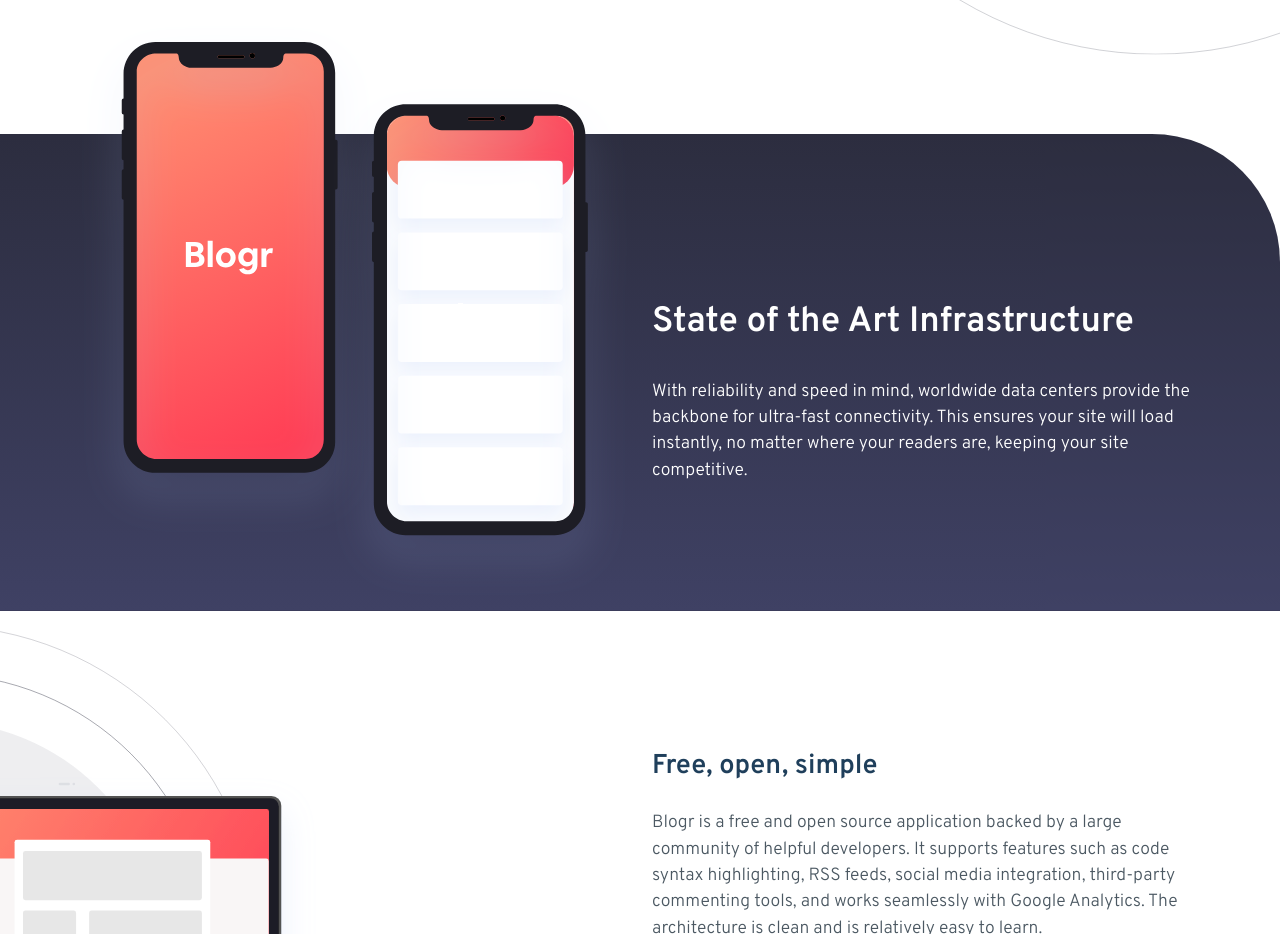
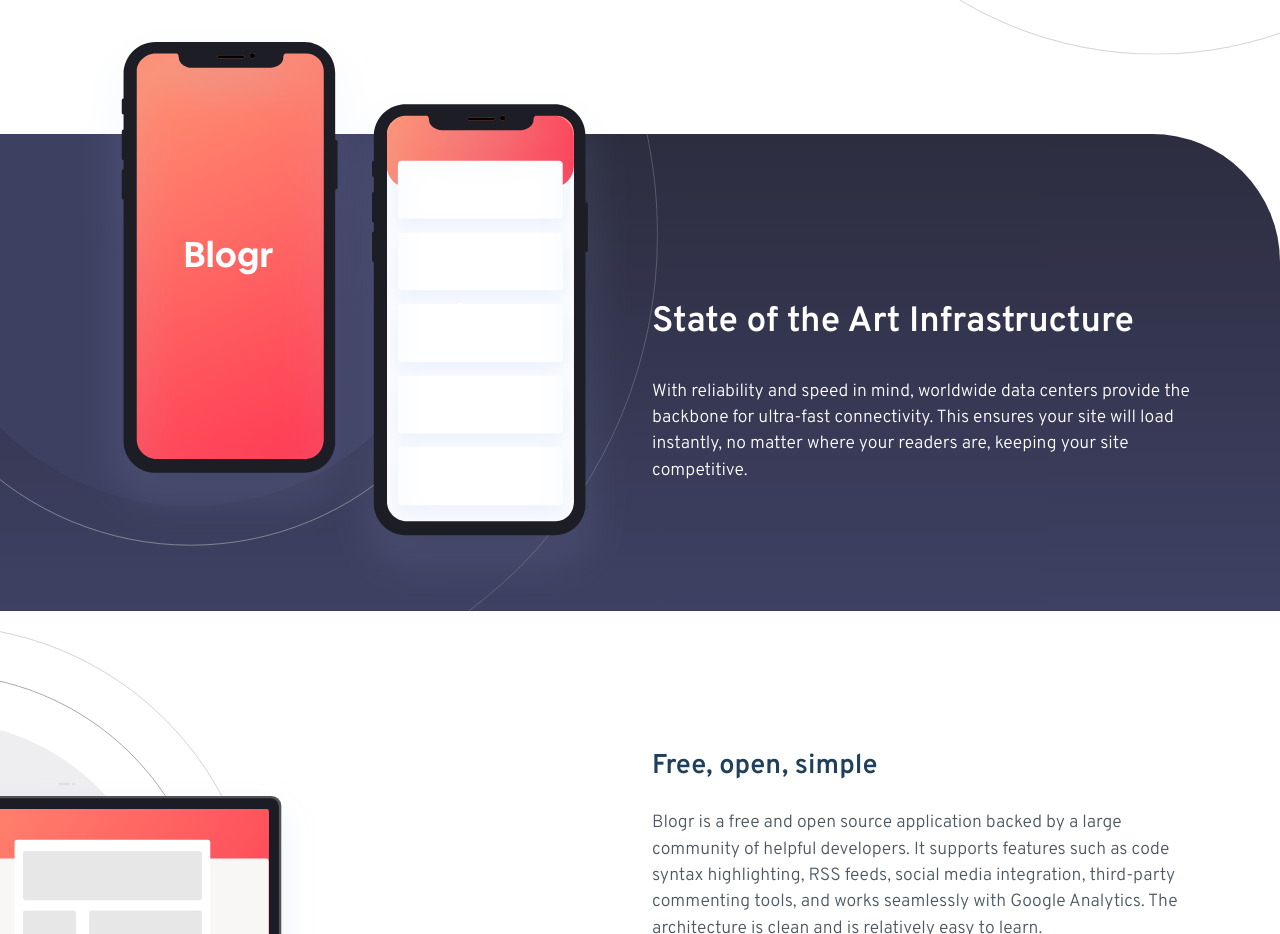
Before and after one commit to TomaszW94/Blogr-landing-page-bootstrap5, a plain HTML site: page index.html in a window 1280 px wide. Shown: the part 1420-2354 px from the top of the page. Drawn offline with nearby package versions, Linux system fonts and the light colour scheme.

Commit message:
fixed img url

```diff
--- a/sass/pages/_home.scss
+++ b/sass/pages/_home.scss
@@ -52,7 +52,7 @@
 
 .state-of-the-art-infrastructure {
   position: relative;
-  background: url("./images/bg-pattern-circles.svg") no-repeat,
+  background: url("../images/bg-pattern-circles.svg") no-repeat,
     linear-gradient(hsl(237, 17%, 21%), hsl(237, 23%, 32%));
   background-position: 50% -50%;
   background-size: 100%;
```
Also changed, not shown: css/main.css, 1 other file.
